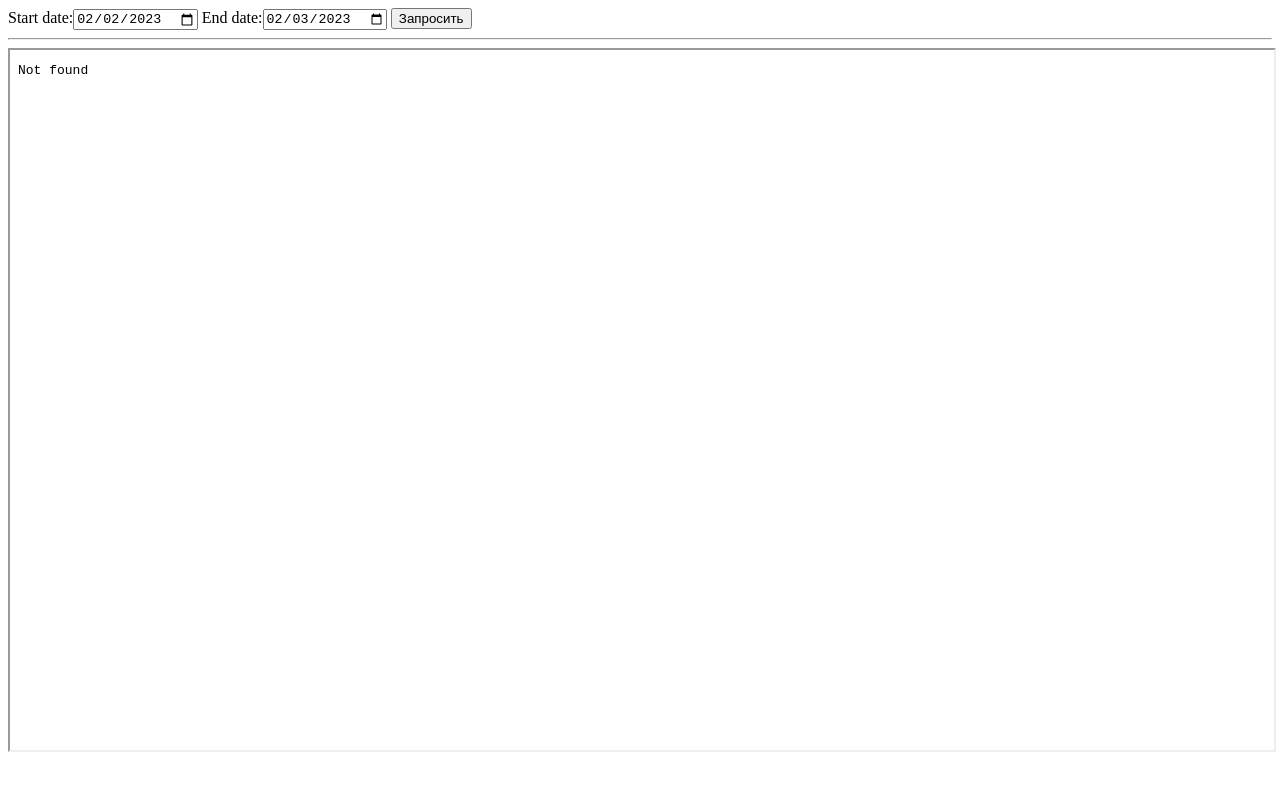
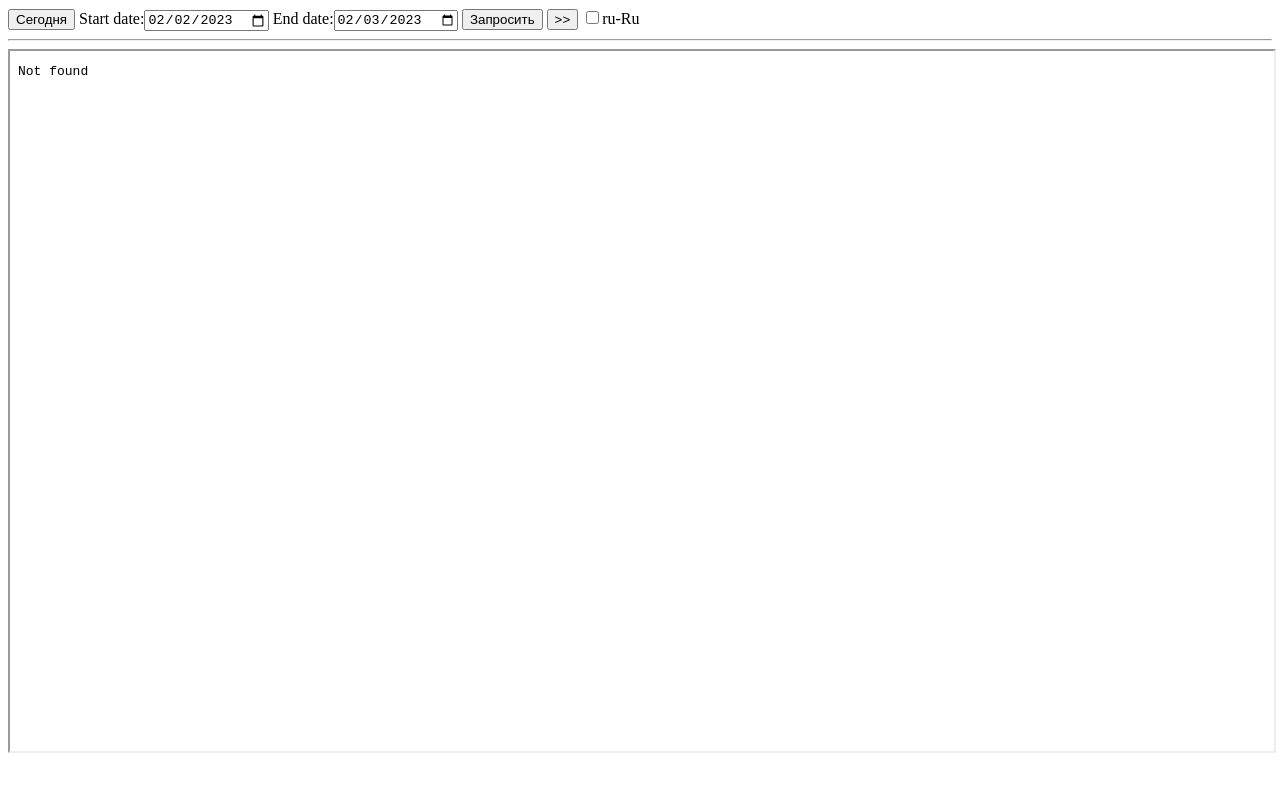
Before and after one commit to boolkin/ReportsFromDB, a plain HTML site: page index.html in a window 1280 px wide. Drawn offline with Linux system fonts and the light colour scheme.

Commit message:
rudates, paging

```diff
--- a/index.html
+++ b/index.html
@@ -1,39 +1,91 @@
 <!DOCTYPE html>
 <html lang="en">
+
 <head>
     <meta charset="UTF-8">
     <meta http-equiv="X-UA-Compatible" content="IE=edge">
     <meta name="viewport" content="width=device-width, initial-scale=1.0">
     <title>Reports from DB</title>
 </head>
+
 <body>
+    <input type="button" onclick="getToday()" value="Сегодня">
     <label for="start">Start date:</label><input type="date" id="start" name="trip-start">
     <label for="end">End date:</label><input type="date" id="end" name="trip-end">
-    <input type="button" onclick="getDates()" value="Запросить"><hr>
-    <iframe id="myframe"
-    title="Inline Frame Example"
-    height="700" width="100%"
-    src="http://test">
-    </iframe>
 
+    <input type="button" onclick="getDates()" value="Запросить">
+    <input type="button" onclick="nextPage()" value=">>">
+    <input type="checkbox" id="rudate" name="ru-Ru" onclick="ruDateView()"><label for="rudate">ru-Ru</label>
+    <hr>
+    <iframe id="myframe" onload="ruDateView()" height="700" width="100%" src="http://test"></iframe>
 
     <script>
 
         var dateStart = new Date();
         var dateEnd = new Date();
         dateStart.setDate(dateStart.getDate() - 1);
-        sendRequest(dateStart.toISOString().split('T')[0], dateEnd.toISOString().split('T')[0]);
+        sendRequest(dateStart.toISOString().split('T')[0], dateEnd.toISOString().split('T')[0], "");
 
-        function sendRequest(dStart,dEnd){
-            document.getElementById("myframe").src = location.href+";"+ dStart +";"+ dEnd;
+        function sendRequest(dStart, dEnd, clearOpt) {
+            document.getElementById("myframe").src = location.href + ";" + dStart + ";" + dEnd + ";" + clearOpt;
             document.getElementById("start").value = dStart;
             document.getElementById("end").value = dEnd;
         }
+
         function getDates() {
             var calendStart = document.getElementById("start").value;
             var calendEnd = document.getElementById("end").value;
-            sendRequest(calendStart,calendEnd);
+            sendRequest(calendStart, calendEnd, "clear");
         }
+
+        function getToday() {
+            sendRequest(dateStart.toISOString().split('T')[0], dateEnd.toISOString().split('T')[0], "clear");
+        }
+
+        function nextPage() {
+            var iframe = document.getElementById('myframe');
+            var innerDoc = iframe.contentDocument || iframe.contentWindow.document;
+            //берем дату третье с конца ячейки чтобы новый запрос начинался с этой даты
+            var cells = innerDoc.getElementsByTagName("td");
+            var calendEnd = document.getElementById("end").value;
+            var strDate = cells[cells.length - 3].innerHTML;
+            if (!isNaN(new Date(strDate).getDate())) {
+                var newDate = new Date(strDate);
+                sendRequest(newDate.toISOString().split('T')[0], calendEnd, "");
+            }
+            else {
+                var arr = ['января', 'февраля', 'марта', 'апреля', 'мая', 'июня', 'июля', 'августа', 'сентября', 'октября', 'ноября', 'декабря'];
+                var arr2 = ['01', '02', '03', '04', '05', '06', '07', '08', '09', '10', '11', '12'];
+                var dateArr = strDate.split(" ");
+                var newDate = new Date(dateArr[1] + "-" + arr2[arr.indexOf(dateArr[1])] + "-" + dateArr[0]);
+                sendRequest(newDate.toISOString().split('T')[0], calendEnd, "");
+            }
+
+        }
+
+        function ruDateView() {
+            if (rudate.checked) {
+                var iframe = document.getElementById('myframe');
+                var innerDoc = iframe.contentDocument || iframe.contentWindow.document;
+                var cells = innerDoc.getElementsByTagName("td");
+                let formatter = new Intl.DateTimeFormat("ru", {
+                    year: 'numeric',
+                    month: 'long',
+                    day: 'numeric',
+                    hour: "numeric",
+                    minute: "numeric",
+                    second: "numeric"
+                });
+                for (var i = 0; i < cells.length; i++) {
+                    if (!isNaN(new Date(cells[i].innerHTML).getDate())) {
+                        var newDate = new Date(cells[i].innerHTML);
+                        cells[i].innerHTML = formatter.format(newDate);
+                    }
+                }
+            }
+        }
+
     </script>
 </body>
+
 </html>
```
Also changed, not shown: table.html (deleted, +0 -11 lines), 1 other file.
